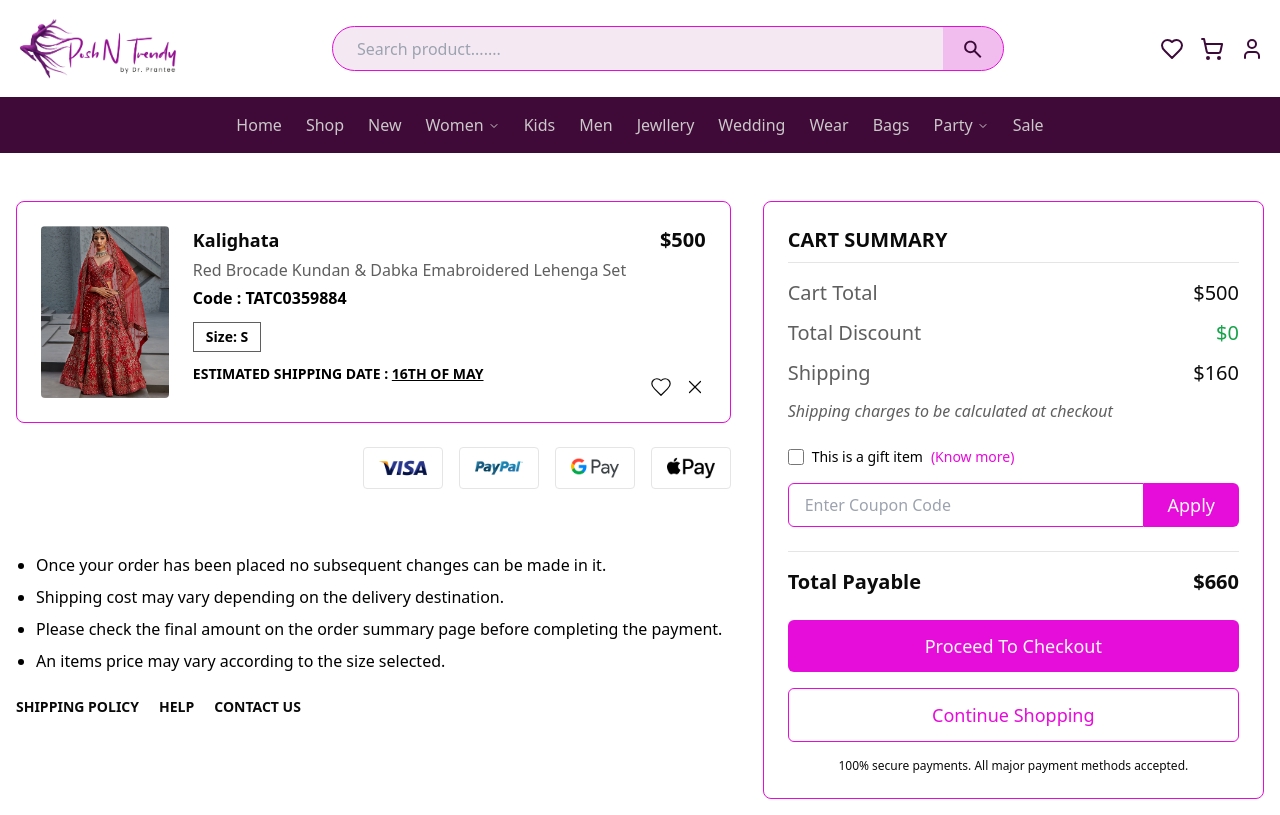
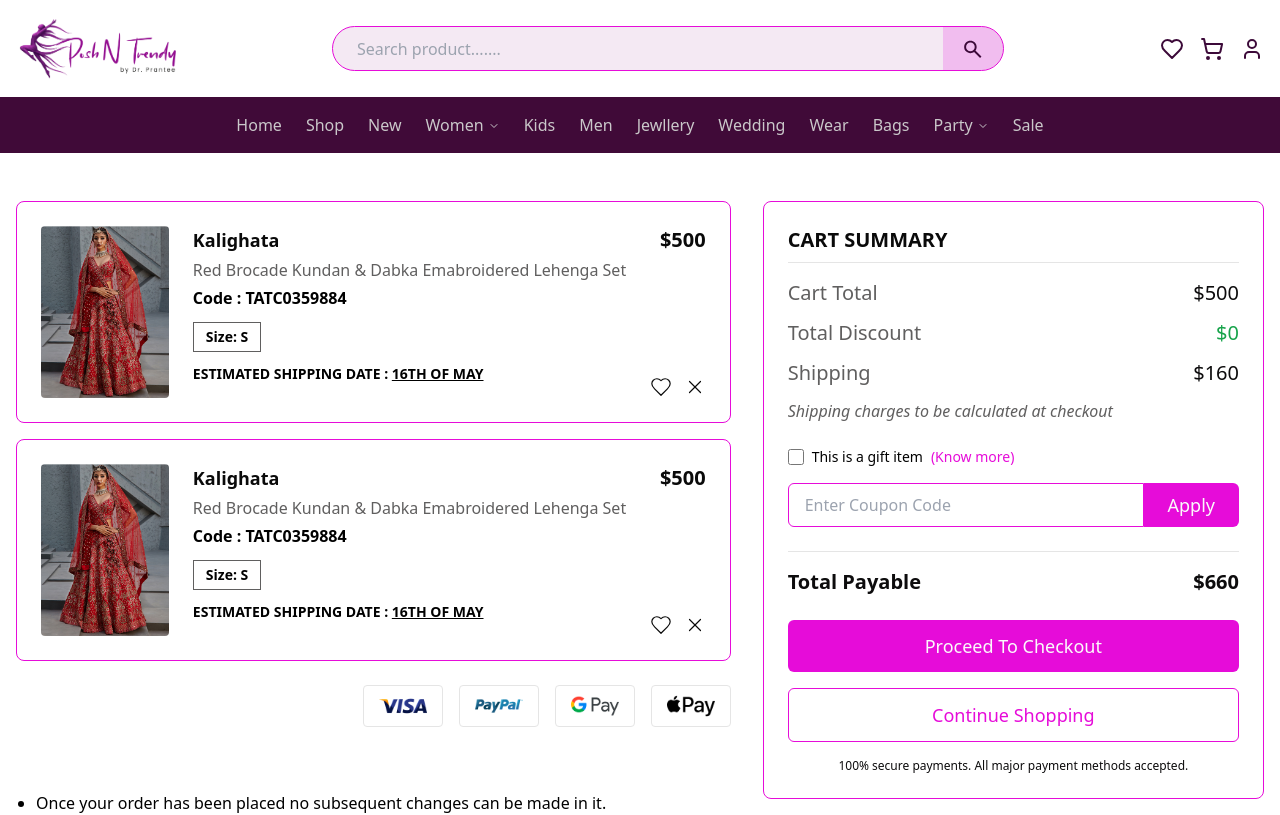
Before and after one commit to Adityo-dev/poshntrendy, a Next.js app: page /checkout/cart in a window 1280 px wide. Shown: the top 815 px of the page. Built offline with nearby package versions, Linux system fonts and the light colour scheme.

Commit message:
Problem Solve

```diff
--- a/src/app/auth/login/page.js
+++ b/src/app/auth/login/page.js
@@ -10,7 +10,7 @@ export default function Login() {
   };
 
   return (
-    <div className="min-h-screen flex items-center justify-center">
+    <div className="py-24">
       <div className="container mx-auto grid grid-cols-1 md:grid-cols-2 gap-8 w-full">
         <div className="flex items-center justify-center">
           <Image
@@ -18,6 +18,7 @@ export default function Login() {
             alt="Login Illustration"
             width={500}
             height={500}
+            className="w-fit h-[480px]"
           />
         </div>
         <div className="max-w-[550px] h-fit bg-white border rounded-xl shadow-lg p-6">
--- a/src/app/auth/register/page.js
+++ b/src/app/auth/register/page.js
@@ -9,7 +9,7 @@ export default function Register() {
   };
 
   return (
-    <div className="min-h-screen flex items-center justify-center">
+    <div className="py-24">
       <div className="container mx-auto grid grid-cols-1 md:grid-cols-2 gap-8 w-full ">
         <div className="flex items-center justify-center">
           <Image
@@ -17,9 +17,10 @@ export default function Register() {
             alt="Register Illustration"
             width={500}
             height={500}
+            className="w-fit h-[570px]"
           />
         </div>
-        <div className="max-w-[550px] bg-white border rounded-xl shadow-lg p-6">
+        <div className="max-w-[550px] h-fit bg-white border rounded-xl shadow-lg p-6">
           <h2 className="text-3xl font-semibold text-center mb-3">
             Let's join us.
           </h2>
--- a/src/app/checkout/cart/page.js
+++ b/src/app/checkout/cart/page.js
@@ -1,4 +1,5 @@
 import CollectionShowcase from "@/components/collectionShowcase/CollectionShowcase";
+import EmptySection from "@/components/emptySection/EmptySection";
 import CartSection from "@/components/modules/cart/CartSection";
 const data = [
   {
@@ -56,10 +57,25 @@ const data = [
     url: "ivory-dream-lehenga",
   },
 ];
+
+const cartData = [
+  {
+    id: 1,
+  },
+  {
+    id: 2,
+  },
+];
+
 function Cart() {
   return (
     <section>
-      <CartSection />
+      {cartData.length > 0 ? (
+        <CartSection cartData={cartData} />
+      ) : (
+        <EmptySection />
+      )}
+
       <CollectionShowcase
         bgColor="#FBF9FB"
         title={"Best selling"}
--- a/src/app/shop/page.js
+++ b/src/app/shop/page.js
@@ -1,11 +1,10 @@
 import ShopPageClient from "@/components/modules/shop/ShopPageClient";
-import { Suspense } from "react";
 
 export default function ShopPage() {
   return (
-    <Suspense fallback={<div>Loading...</div>}>
+    <>
       <ShopPageClient />
-    </Suspense>
+    </>
   );
 }
 
--- /dev/null
+++ b/src/components/emptySection/EmptySection.js
@@ -0,0 +1,9 @@
+function EmptySection() {
+  return (
+    <div className="container mx-auto px-4 mt-12 pb-24">
+      <h2 className="text-5xl text-center">Empty Section</h2>
+    </div>
+  );
+}
+
+export default EmptySection;
--- a/src/components/modules/cart/Card.js
+++ b/src/components/modules/cart/Card.js
@@ -1,9 +1,14 @@
 import { Heart, X } from "lucide-react";
 import Image from "next/image";
 
-function Card() {
+function Card({ cartData }) {
   return (
-    <div className="border border-[#E60CD9] rounded-lg p-6 flex gap-6">
+    <div className="space-y-4">
+      {cartData.map((item) => (
+        <div
+          className="border border-[#E60CD9] rounded-lg p-6 flex gap-6"
+          key={item?.id}
+        >
           <Image
             src="/image/product1.png"
             width={400}
@@ -42,6 +47,8 @@ function Card() {
             </div>
           </div>
         </div>
+      ))}
+    </div>
   );
 }
 
--- a/src/components/modules/cart/CartSection.js
+++ b/src/components/modules/cart/CartSection.js
@@ -3,11 +3,11 @@ import CardSummary from "./CardSummary";
 import PaymentMethods from "./PaymentMethods";
 import PolicyNotice from "./PolicyNotice";
 
-function CartSection() {
+function CartSection({ cartData }) {
   return (
     <div className="container mx-auto px-4 grid grid-cols-12 gap-8 mt-12 pb-24">
       <div className="col-span-7">
-        <Card />
+        <Card cartData={cartData} />
         <PaymentMethods />
         <PolicyNotice />
       </div>
--- a/src/components/modules/home/Categories.js
+++ b/src/components/modules/home/Categories.js
@@ -7,31 +7,26 @@ const categories = [
     id: 1,
     image: "/image/product1.avif",
     title: "WOMEN",
-    url: "#",
   },
   {
     id: 2,
     image: "/image/kids.jpg",
     title: "KIDS",
-    url: "#",
   },
   {
     id: 3,
     image: "/image/product2.jpg",
     title: "MEN",
-    url: "#",
   },
   {
     id: 4,
     image: "/image/product11.jpg",
     title: "UPCOMING",
-    url: "#",
   },
   {
     id: 5,
     image: "/image/product7.jpg",
     title: "SALE",
-    url: "#",
   },
 ];
 
@@ -53,7 +48,7 @@ function Categories() {
       <div className="grid grid-cols-1 sm:grid-cols-2 md:grid-cols-3 lg:grid-cols-5 gap-6">
         {categories.map((cate) => (
           <Link
-            href={cate?.url}
+            href={`/shop?filter=WoMen`}
             key={cate?.id}
             className="relative group overflow-hidden rounded-2xl"
           >
--- a/src/components/modules/shop/ShopPageClient.js
+++ b/src/components/modules/shop/ShopPageClient.js
@@ -24,7 +24,7 @@ const products = [
     color: ["Red", "Navy Blue"],
     size: ["M", "L", "XL"],
     stock: 14,
-    category: "Luxury Collection",
+    category: "WoMen",
   },
   {
     id: 2,
@@ -38,7 +38,7 @@ const products = [
     color: ["Navy Blue"],
     size: ["S", "M", "L"],
     stock: 8,
-    category: "Luxury Collection",
+    category: "WoMen",
   },
   {
     id: 3,
@@ -150,7 +150,7 @@ const products = [
     color: ["Pink"],
     size: ["M", "L", "XL"],
     stock: 13,
-    category: "Luxury Collection",
+    category: "WoMen",
   },
   {
     id: 11,
@@ -164,7 +164,7 @@ const products = [
     color: ["black"],
     size: ["L", "XL"],
     stock: 4,
-    category: "Luxury Collection",
+    category: "WoMen",
   },
   {
     id: 12,
--- a/src/components/shared/navigationBar/TopNavigationBar.js
+++ b/src/components/shared/navigationBar/TopNavigationBar.js
@@ -19,7 +19,7 @@ const rightSide = [
   {
     id: 3,
     icon: <User size={24} />,
-    url: "/auth/login",
+    url: "/auth/register",
   },
 ];
 
@@ -28,7 +28,7 @@ function CenterNavigationBar() {
     <header className="bg-white">
       <div className="container mx-auto px-4 py-4 flex items-center justify-between">
         {/* Left Side Logo */}
-        <div className="w-[160px] h-[65px]">
+        <Link href={"/"} className="w-[160px] h-[65px]">
           <Image
             src={"/logo/Posh_N_Trendy___Logo.png"}
             width={400}
@@ -36,7 +36,7 @@ function CenterNavigationBar() {
             alt=""
             className="w-full h-full "
           />
-        </div>
+        </Link>
 
         {/* Center Search bar */}
         <div className="flex-1 max-w-2xl">
```
Also changed, not shown: public/image/auth__1.png (added), public/image/auth__2.png (added). Lines whose indentation alone changed are shown as unchanged.
